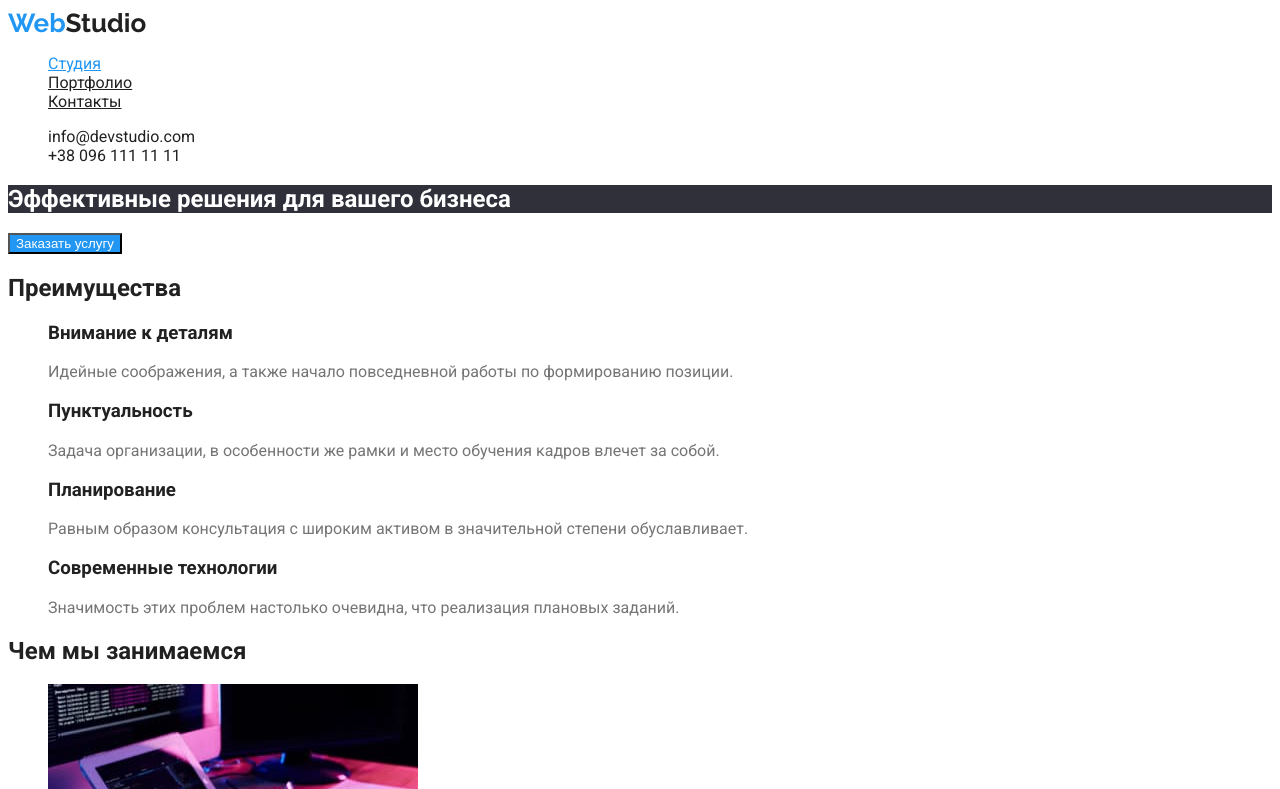
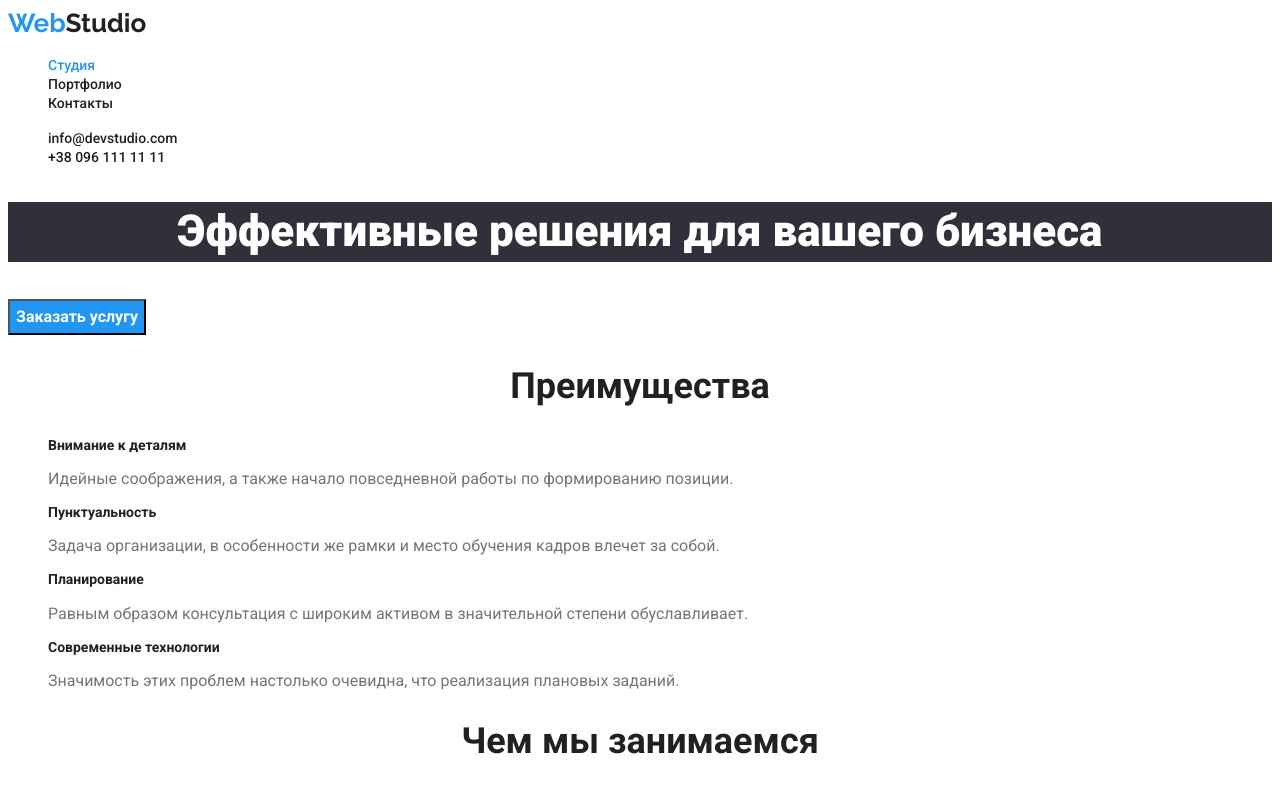
Before and after one commit to Lusiapura/goit-markup-hw-02, a plain HTML site: page index.html in a window 1280 px wide. Shown: the top 789 px of the page. Drawn offline with Linux system fonts and the light colour scheme.

Commit message:
шрифт зроблено до title

```diff
--- a/css/styles.css
+++ b/css/styles.css
@@ -16,7 +16,6 @@ body {
 
 .list {
   list-style: none;
-  text-decoration: none;
 }
 
 /* цвет основного текста #212121 */
@@ -27,6 +26,11 @@ body {
 /* site nav */
 .site-nav .link {
   color: var(--primary-text-color);
+
+  text-decoration: none;
+  font-weight: 500;
+  font-size: 14px;
+  line-height: 1.17;
 }
 
 .site-nav .link:hover,
@@ -40,19 +44,22 @@ body {
   text-decoration: none;
   font-family: Raleway, sans-serif;
   font-size: 26px;
-  font-weight: 1.19;
-  font-style: 700;
+  font-weight: 700;
+  line-height: 1.19;
 }
 
 .iteam {
   color: var(--primary-text-color);
-  font-family: Raleway, sans-serif;
 }
 
 /* auth nav */
 .auth-nav .link {
   color: var(--primary-text-color);
   text-decoration: none;
+
+  font-weight: 500;
+  font-size: 14px;
+  line-height: 1.17;
 }
 
 .auth-nav .link:hover,
@@ -64,14 +71,28 @@ body {
 .hero-title {
   color: var(--white-color);
   background-color: #2f303a;
+
+  font-weight: 900;
+  font-size: 44px;
+  line-height: 1.36;
+  text-align: center;
 }
 
 .section-title {
   color: var(--primary-text-color);
+
+  font-weight: 700;
+  font-size: 36px;
+  line-height: 1.17;
+  text-align: center;
 }
 
 .title {
   color: #212121;
+
+  font-weight: 700;
+  font-size: 14px;
+  line-height: 1.17;
 }
 
 .site-nav .link.current {
@@ -82,6 +103,11 @@ body {
   color: var(--white-color);
   background-color: var(--accent-color);
   cursor: pointer;
+  font-family: inherit;
+  font-weight: 700;
+  font-size: 16px;
+  line-height: 1.88;
+  text-align: center;
 }
 
 .button-second {
```
